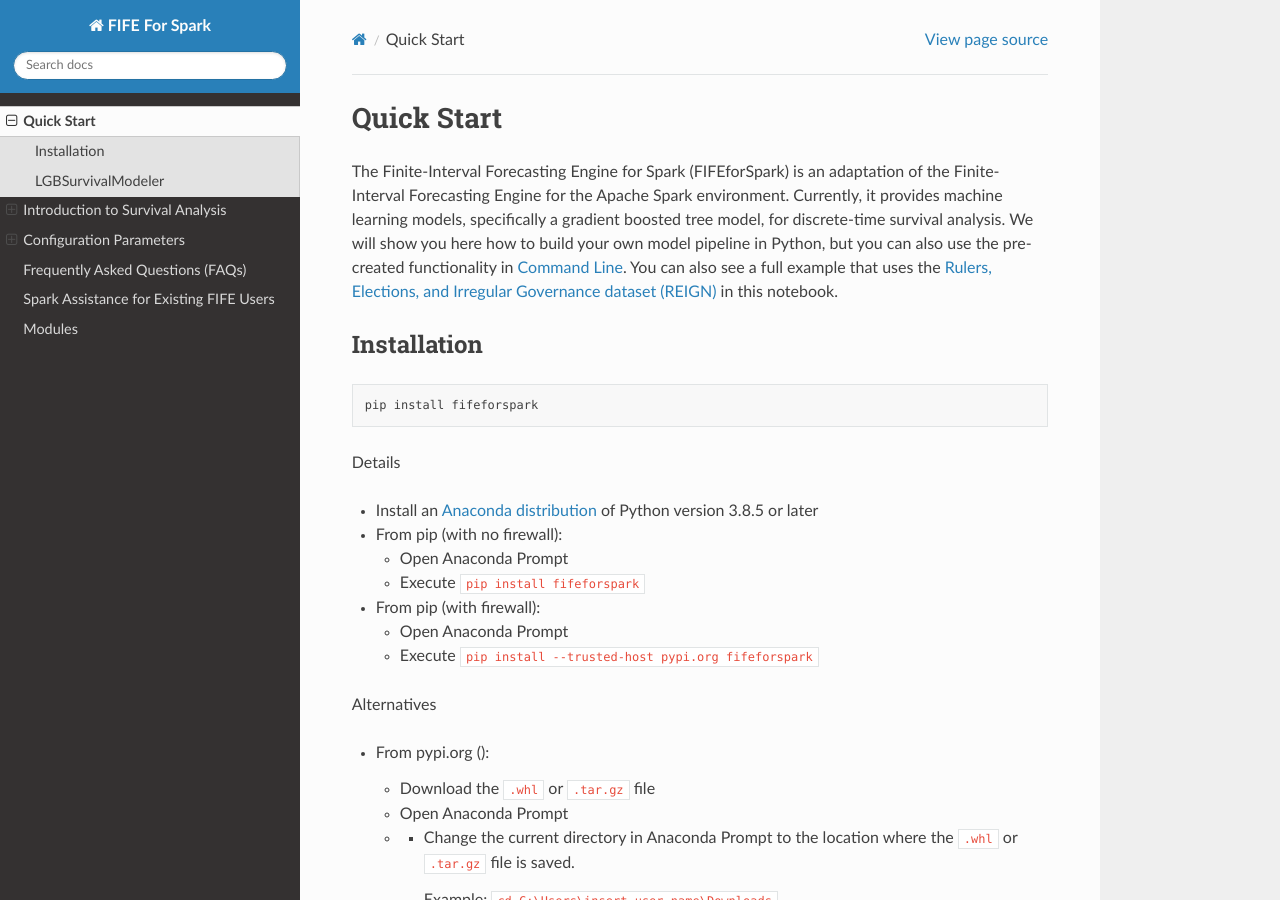
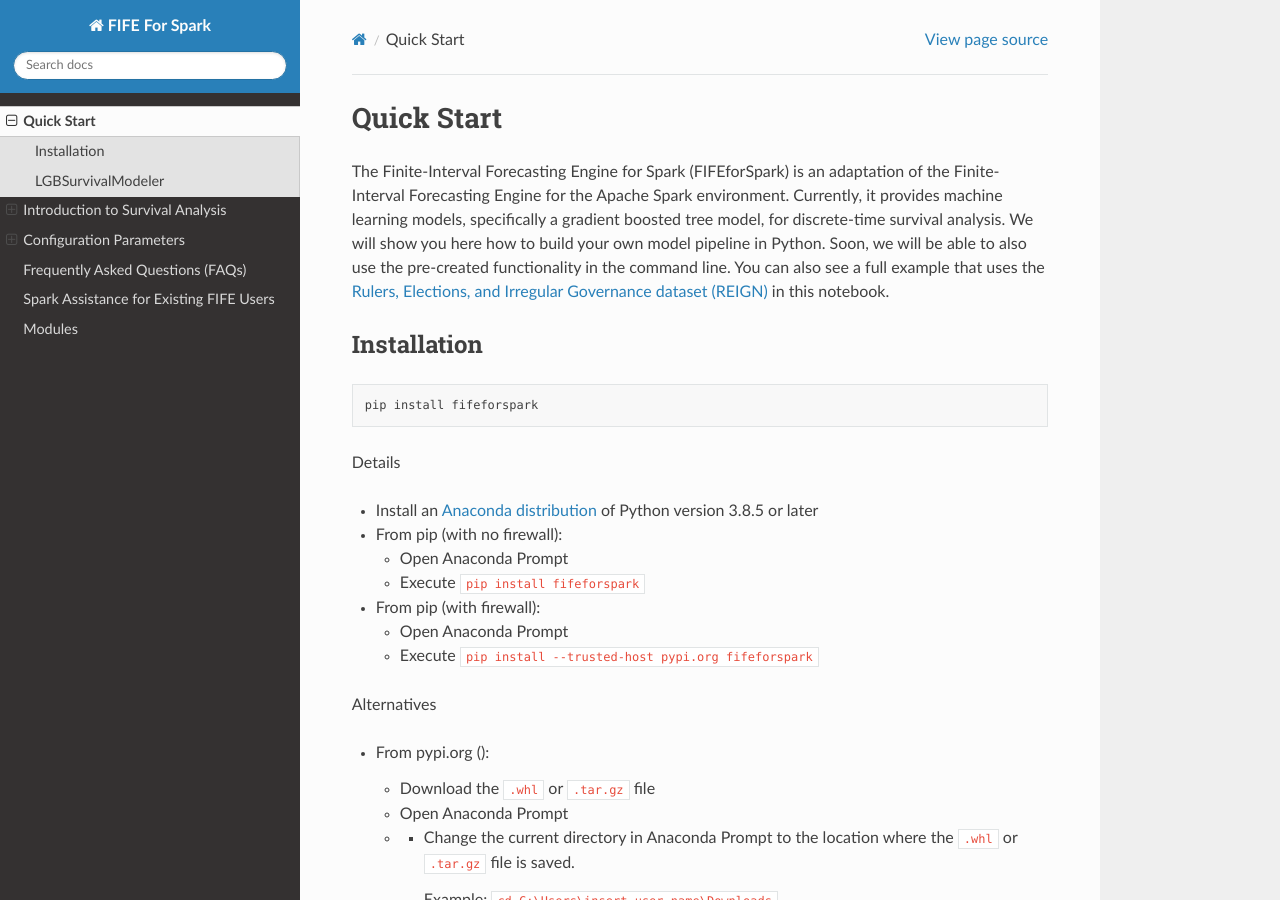
Before and after one commit to IDA-HumanCapital/fife_for_spark, a Sphinx documentation site: the page built from docs/user_guide.md, in a window 1280 px wide and 900 px high. Built offline with Sphinx 7.4.7 and the Read the Docs theme 2.0.0, drawn with Linux system fonts in a browser that asks for light colours.

Commit message:
Removed CLI mention in user guide

```diff
--- a/docs/user_guide.md
+++ b/docs/user_guide.md
@@ -1,6 +1,6 @@
 ## Quick Start
 
-The Finite-Interval Forecasting Engine for Spark (FIFEforSpark) is an adaptation of the Finite-Interval Forecasting Engine for the Apache Spark environment. Currently, it provides machine learning models, specifically a gradient boosted tree model, for discrete-time survival analysis. We will show you here how to build your own model pipeline in Python, but you can also use the pre-created functionality in [Command Line](cli.md). You can also see a full example that uses the [Rulers, Elections, and Irregular Governance dataset (REIGN)](https://oefdatascience.github.io/REIGN.github.io/) in this notebook.
+The Finite-Interval Forecasting Engine for Spark (FIFEforSpark) is an adaptation of the Finite-Interval Forecasting Engine for the Apache Spark environment. Currently, it provides machine learning models, specifically a gradient boosted tree model, for discrete-time survival analysis. We will show you here how to build your own model pipeline in Python. Soon, we will be able to also use the pre-created functionality in the command line. You can also see a full example that uses the [Rulers, Elections, and Irregular Governance dataset (REIGN)](https://oefdatascience.github.io/REIGN.github.io/) in this notebook.
 
 ### Installation
 
```
